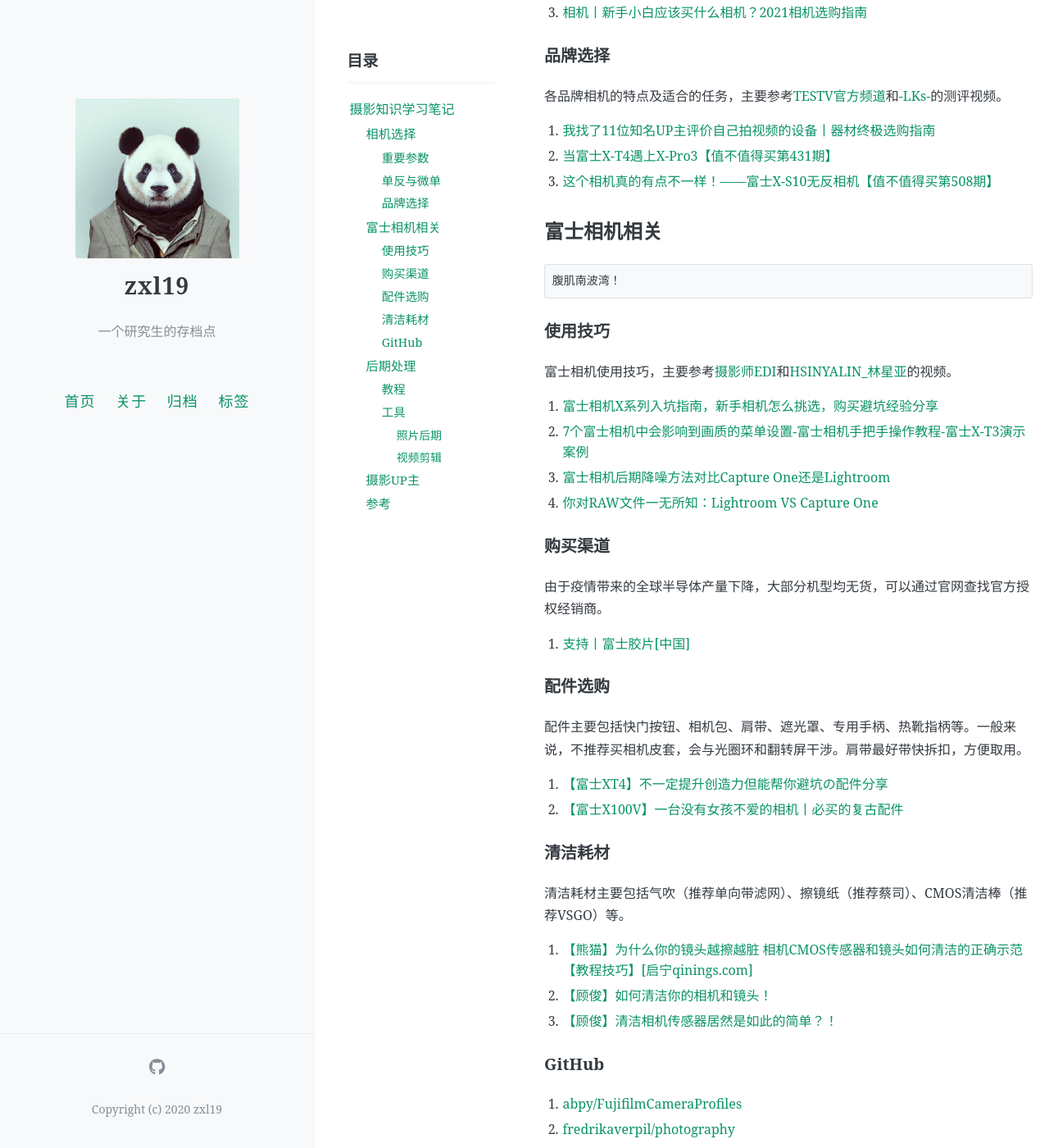
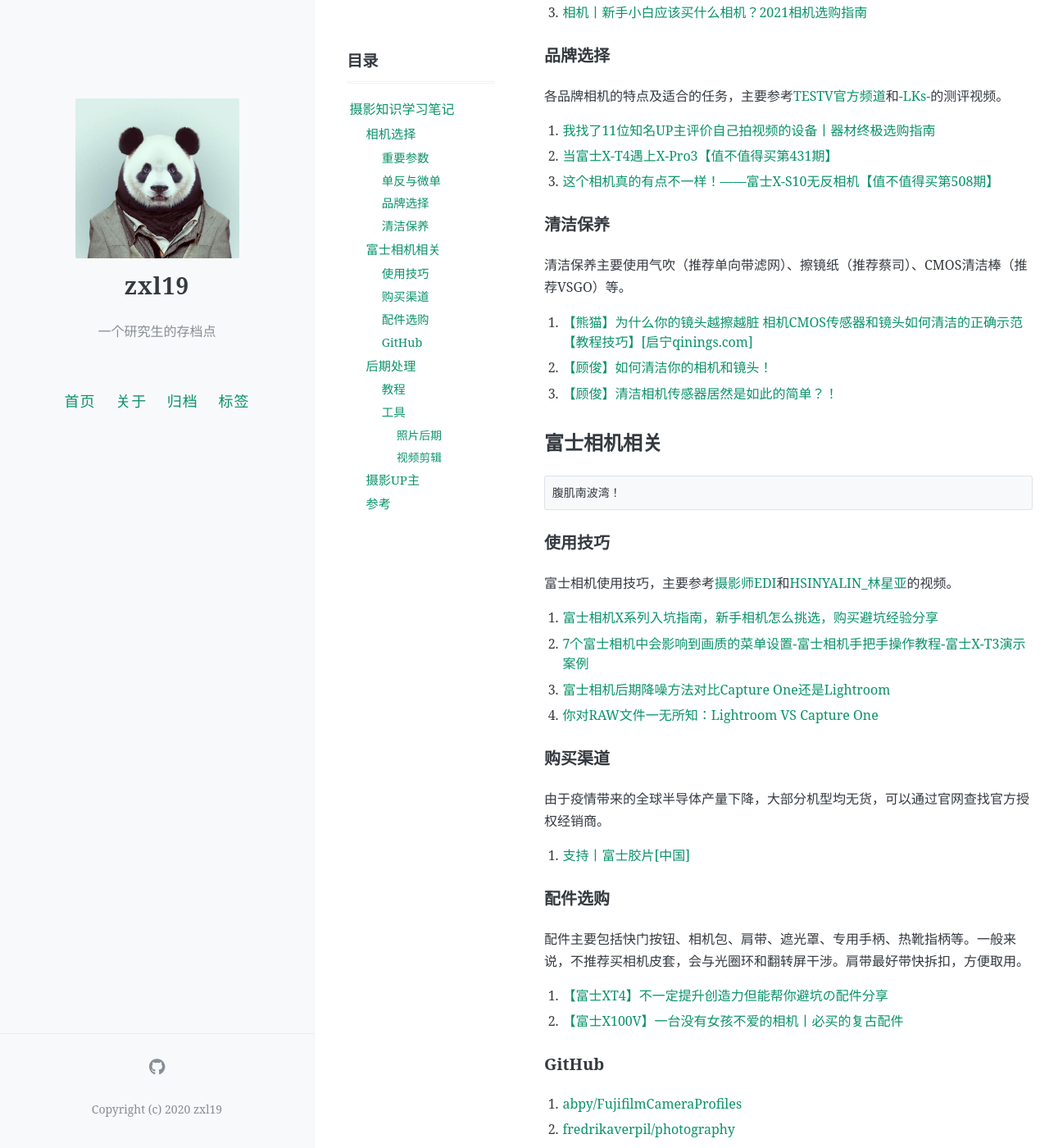
Before and after one commit to zxl19/zxl19.github.io, a Jekyll site: the page built from _posts/2021-08-03-photography-note.md, in a window 1280 px wide and 1400 px high, scrolled down 793 px. Shown: the whole window at 82% size. Built offline with Jekyll 4.4.1, drawn with Linux system fonts in a browser that asks for light colours; comment, search, counter and statistics services are not loaded; part of the change alters nothing that is shown.

Commit message:
Update 2021-08-03-photography-note.md

````diff
--- a/_posts/2021-08-03-photography-note.md
+++ b/_posts/2021-08-03-photography-note.md
@@ -47,6 +47,14 @@ pinned: false
 2. [当富士X-T4遇上X-Pro3【值不值得买第431期】](https://www.bilibili.com/video/BV1oV411C7hJ)
 3. [这个相机真的有点不一样！——富士X-S10无反相机【值不值得买第508期】](https://www.bilibili.com/video/BV1Y34y1Q7Hu)
 
+### 清洁保养
+
+清洁保养主要使用气吹（推荐单向带滤网）、擦镜纸（推荐蔡司）、CMOS清洁棒（推荐VSGO）等。
+
+1. [【熊猫】为什么你的镜头越擦越脏 相机CMOS传感器和镜头如何清洁的正确示范【教程技巧】[启宁qinings.com]](https://www.bilibili.com/video/BV1it411b7gd)
+2. [【顾俊】如何清洁你的相机和镜头！](https://www.bilibili.com/video/BV18b411n7u7)
+3. [【顾俊】清洁相机传感器居然是如此的简单？！](https://www.bilibili.com/video/BV1iQ4y1M7wz)
+
 ## 富士相机相关
 
 ```text
@@ -74,14 +82,6 @@ pinned: false
 
 1. [【富士XT4】不一定提升创造力但能帮你避坑の配件分享](https://www.bilibili.com/video/BV1ii4y1u7eK)
 2. [【富士X100V】一台没有女孩不爱的相机丨必买的复古配件](https://www.bilibili.com/video/BV1Mb4y167oK)
-
-### 清洁耗材
-
-清洁耗材主要包括气吹（推荐单向带滤网）、擦镜纸（推荐蔡司）、CMOS清洁棒（推荐VSGO）等。
-
-1. [【熊猫】为什么你的镜头越擦越脏 相机CMOS传感器和镜头如何清洁的正确示范【教程技巧】[启宁qinings.com]](https://www.bilibili.com/video/BV1it411b7gd)
-2. [【顾俊】如何清洁你的相机和镜头！](https://www.bilibili.com/video/BV18b411n7u7)
-3. [【顾俊】清洁相机传感器居然是如此的简单？！](https://www.bilibili.com/video/BV1iQ4y1M7wz)
 
 ### GitHub
 
````
